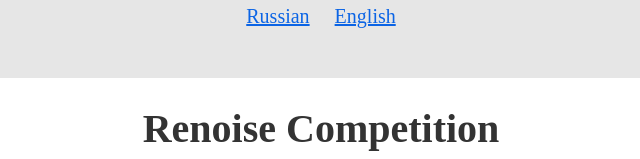
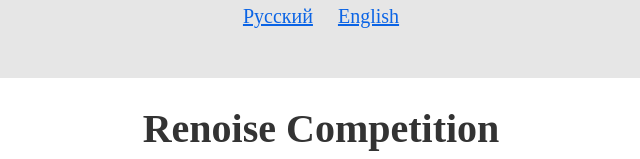
Before and after one commit to gekh/xrnsru, a plain HTML site: page index.html in a window 1280 px wide. Shown: the part 350-509 px from the top of the page, 319-959 px from the left. Drawn offline with Linux system fonts and the light colour scheme.

Commit message:
Fix link text: Russian→Русский

```diff
--- a/index.html
+++ b/index.html
@@ -72,7 +72,7 @@
   <div class="b-logo">
     <img alt="Renoise Competition. Round 12: Beat loop" title="Renoise Competition. Round 12: Beat loop" src="http://cs622627.vk.me/v622627593/22399/wwpE73wIX2M.jpg">
     <br />
-    <a href="#russian">Russian</a>&nbsp;&nbsp;&nbsp;&nbsp;
+    <a href="#russian">Русский</a>&nbsp;&nbsp;&nbsp;&nbsp;
     <a href="#english">English</a>
   </div>
 
```
